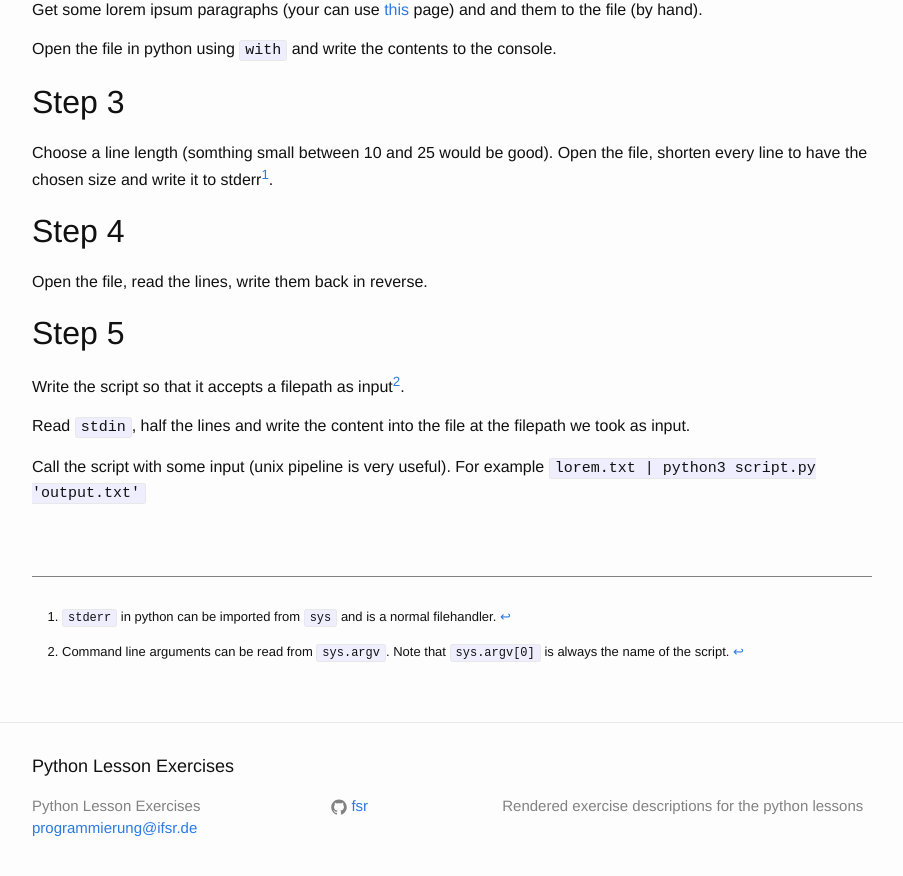
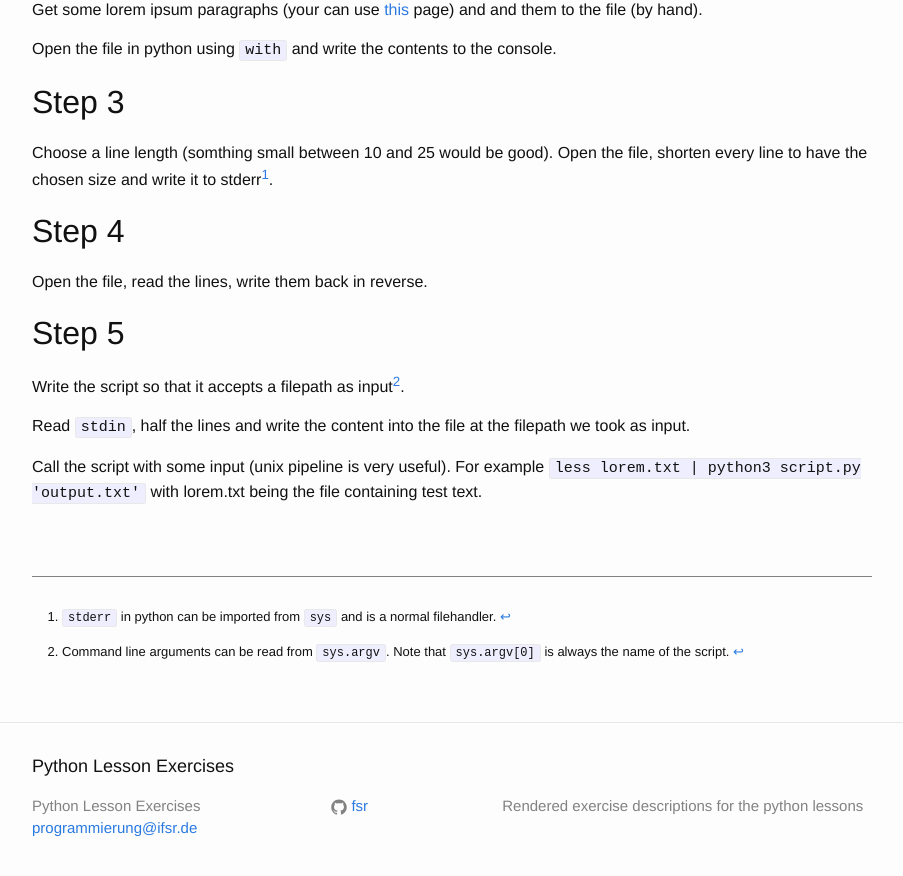
Before and after one commit to fsr/python-lessons, a Jekyll site: the page built from _exercises/file.md, in a window 1280 px wide and 900 px high, scrolled down 605 px. Shown: the top 876 px of the window, without its empty margins (188-1091 px from the left). Built offline with Jekyll 4.4.1, drawn with Linux system fonts in a browser that asks for light colours.

Commit message:
fixed pipeline

```diff
--- a/_exercises/file.md
+++ b/_exercises/file.md
@@ -41,4 +41,4 @@ Write the script so that it accepts a filepath as input[^args].
 
 Read `stdin`, half the lines and write the content into the file at the filepath we took as input.
 
-Call the script with some input (unix pipeline is very useful). For example `lorem.txt | python3 script.py 'output.txt'`
+Call the script with some input (unix pipeline is very useful). For example `less lorem.txt | python3 script.py 'output.txt'` with lorem.txt being the file containing test text.
```
